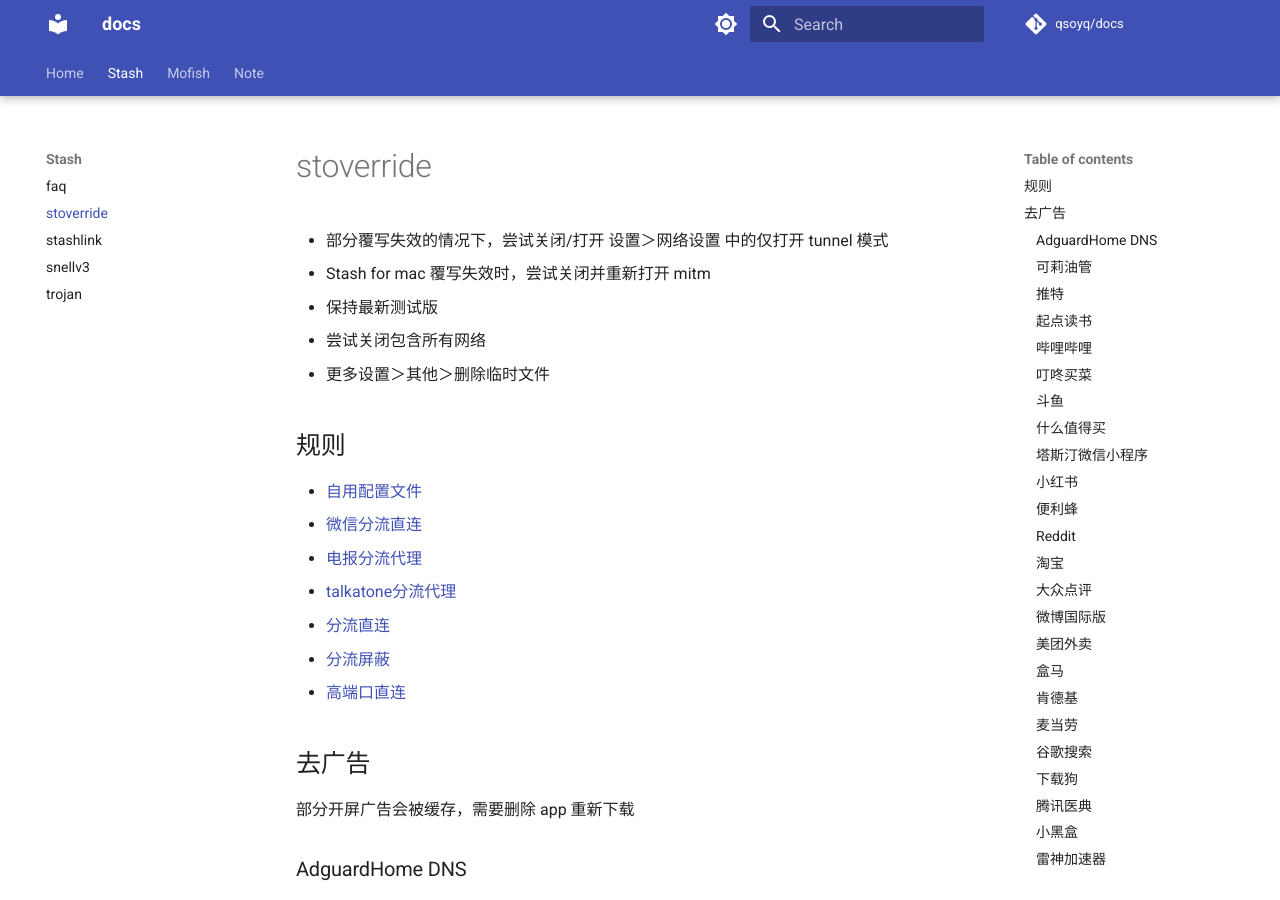
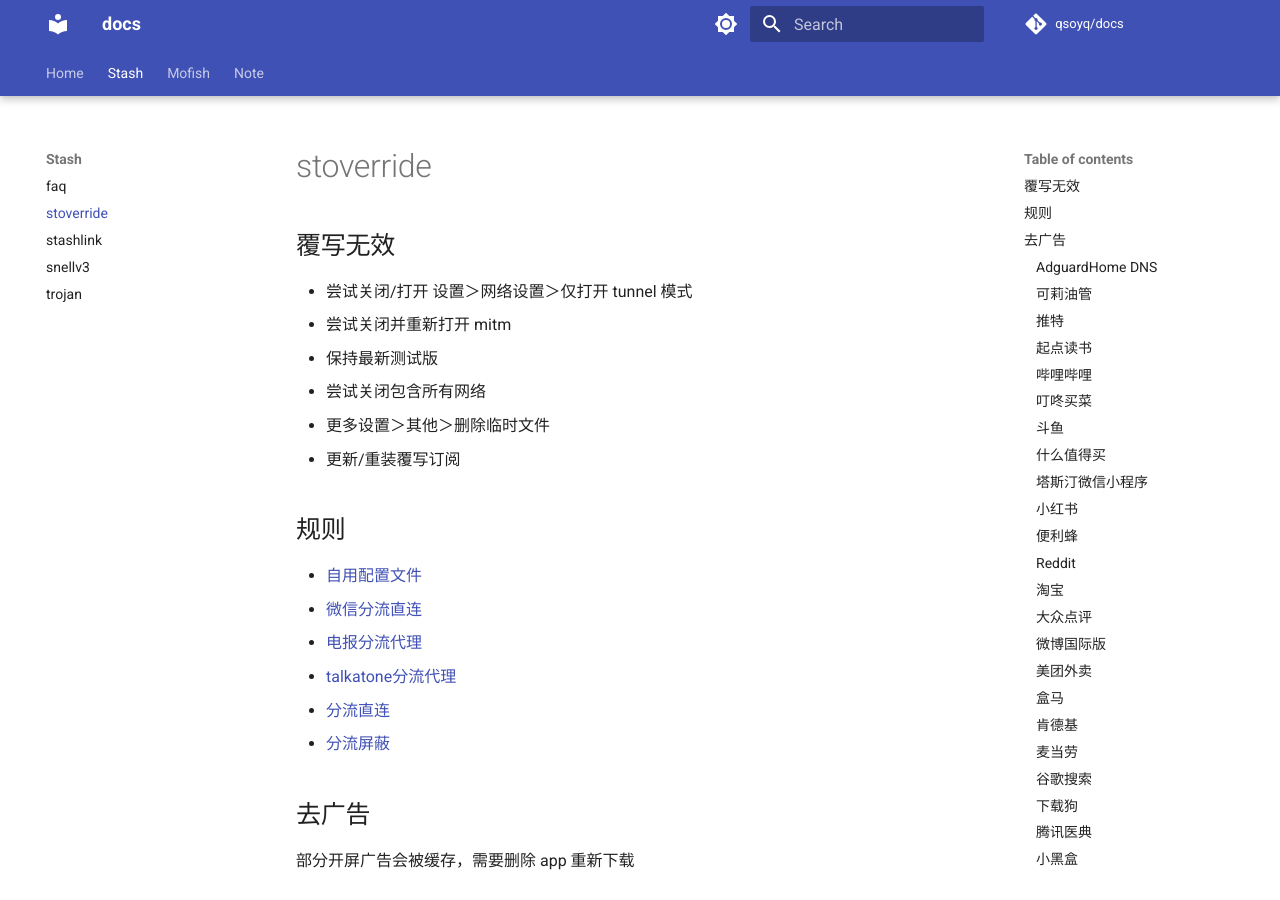
Before and after one commit to qsoyq/docs, an MkDocs documentation site: the page built from docs/Stash/stoverride.md, in a window 1280 px wide and 900 px high. Built offline with MkDocs 1.6.1 and Material for MkDocs 9.7.7, drawn with Linux system fonts in a browser that asks for light colours; comment, search, counter and statistics services are not loaded.

Commit message:
Update stoverride.md

```diff
--- a/docs/Stash/stoverride.md
+++ b/docs/Stash/stoverride.md
@@ -1,10 +1,13 @@
 # stoverride
 
-- 部分覆写失效的情况下，尝试关闭/打开 设置＞网络设置 中的仅打开 tunnel 模式
-- Stash for mac 覆写失效时，尝试关闭并重新打开 mitm
+## 覆写无效
+
+- 尝试关闭/打开 设置＞网络设置＞仅打开 tunnel 模式
+- 尝试关闭并重新打开 mitm
 - 保持最新测试版
 - 尝试关闭包含所有网络
 - 更多设置＞其他＞删除临时文件
+- 更新/重装覆写订阅
 
 ## 规则
 
@@ -14,7 +17,6 @@
 - [talkatone分流代理](https://link.stash.ws/install-override/raw.githubusercontent.com/qsoyq/stash/main/override/bypass/talkatone.stoverride)
 - [分流直连](https://link.stash.ws/install-override/raw.githubusercontent.com/qsoyq/stash/main/override/bypass/direct.stoverride)
 - [分流屏蔽](https://link.stash.ws/install-override/raw.githubusercontent.com/qsoyq/stash/main/override/bypass/reject.stoverride)
-- [高端口直连](https://link.stash.ws/install-override/raw.githubusercontent.com/qsoyq/stash/main/override/bypass/high-port-direct.stoverride)
 
 ## 去广告
 
```
